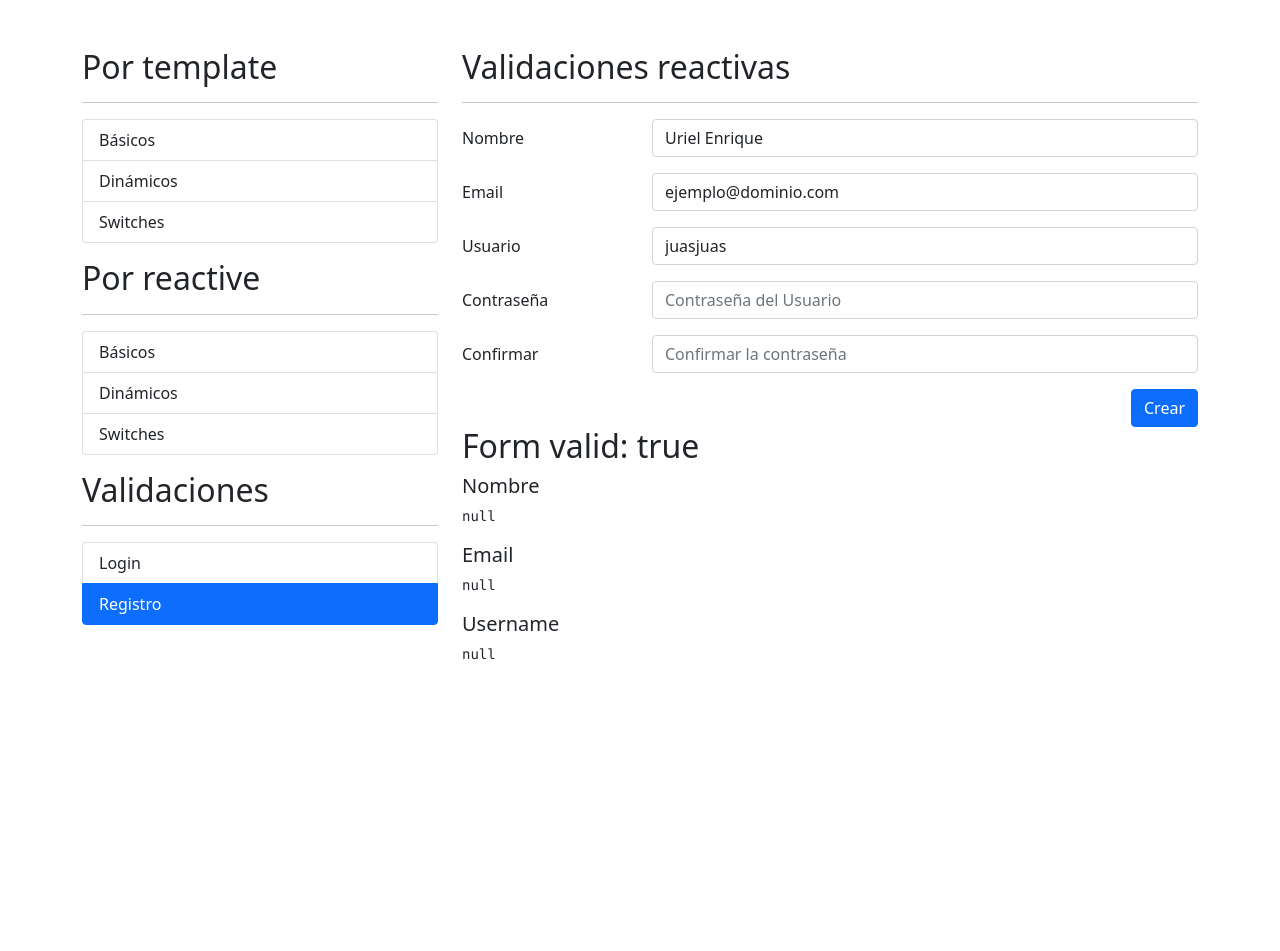
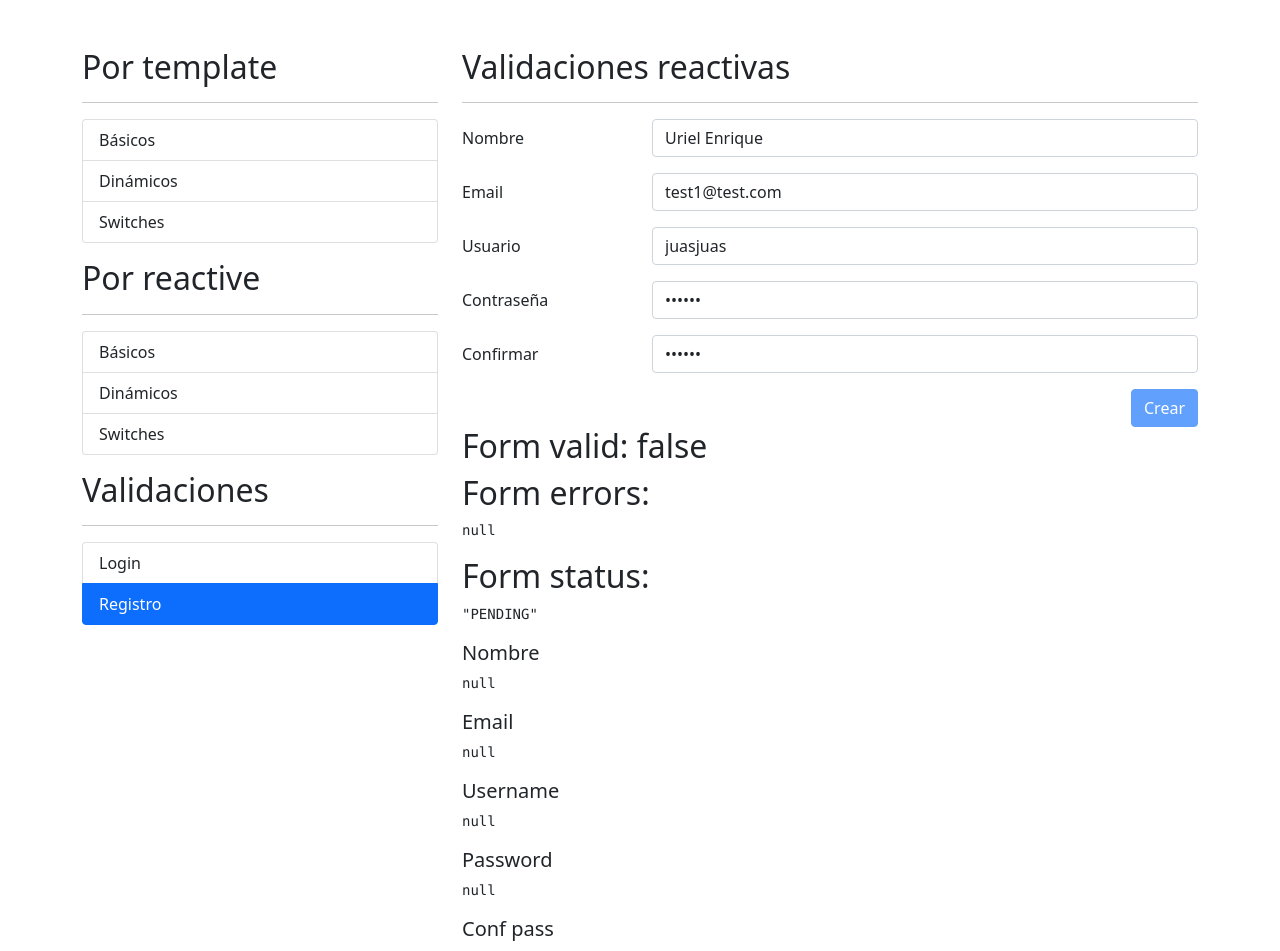
Before and after one commit to UEHG260899/angular-forms, an Angular app: page /auth/registro in a window 1280 px wide. Shown: the top 951 px of the page. Before the commit the page ends 800 px from the top, so only its background shows below. Built offline with nearby package versions, Linux system fonts and the light colour scheme; no server answers.

Commit message:
se acabo el componente del registro

```diff
--- a/src/app/app.module.ts
+++ b/src/app/app.module.ts
@@ -1,6 +1,6 @@
 import { NgModule } from '@angular/core';
 import { BrowserModule } from '@angular/platform-browser';
-
+import { HttpClientModule } from "@angular/common/http";
 import { AppRoutingModule } from './app-routing.module';
 import { AppComponent } from './app.component';
 import { SharedModule } from './shared/shared.module';
@@ -12,6 +12,7 @@ import { SharedModule } from './shared/shared.module';
   imports: [
     BrowserModule,
     AppRoutingModule,
+    HttpClientModule,
     SharedModule
   ],
   providers: [],
--- a/src/app/auth/pages/registro/registro.component.html
+++ b/src/app/auth/pages/registro/registro.component.html
@@ -21,7 +21,7 @@
                     <input type="email" class="form-control"
                         formControlName="email"
                         placeholder="Email del Usuario">
-                    <span *ngIf="campoNoValido('email')" class="form-text text-danger">El correo es obligatorio</span>
+                        <span *ngIf="campoNoValido('email')" class="form-text text-danger">{{emailErrorMsg}}</span>
                 </div>
             </div>
             <!--Username-->
@@ -39,7 +39,9 @@
                 <label class="col-sm-3 col-form-label">Contraseña</label>
                 <div class="col-sm-9">
                     <input type="password" class="form-control"
+                        formControlName="password"
                         placeholder="Contraseña del Usuario">
+                    <span *ngIf="campoNoValido('password')" class="form-text text-danger">La contraseña debe de ser mayor a 6 caracteres</span>
                 </div>
             </div>
             <!--Password Confirmar-->
@@ -47,13 +49,15 @@
                 <label class="col-sm-3 col-form-label">Confirmar</label>
                 <div class="col-sm-9">
                     <input type="password" class="form-control"
+                        formControlName="confPass"
                         placeholder="Confirmar la contraseña">
+                    <span *ngIf="campoNoValido('confPass')" class="form-text text-danger">Las contraseñas deben de ser iguales</span>
                 </div>
             </div>
 
             <div class="row">
                 <div class="col">
-                    <button class="btn btn-primary float-end" type="submit">Crear</button>
+                    <button [disabled]="miFormulario.pending" class="btn btn-primary float-end" type="submit">Crear</button>
                 </div>
             </div>
         </form>
@@ -61,6 +65,12 @@
 </div>
 
 <h2>Form valid: {{miFormulario.valid}}</h2>
+<h2>Form errors:</h2>
+<pre>{{miFormulario.errors | json}}</pre>
+
+<h2>Form status:</h2>
+<pre>{{miFormulario.status | json}}</pre>
+
 
 <h5>Nombre</h5>
 <pre>
@@ -76,3 +86,13 @@
 <pre>
 {{miFormulario.controls.username.errors | json}}
 </pre>
+
+<h5>Password</h5>
+<pre>
+{{miFormulario.controls.password.errors | json}}
+</pre>
+
+<h5>Conf pass</h5>
+<pre>
+{{miFormulario.controls.confPass.errors | json}}
+</pre>
--- a/src/app/auth/pages/registro/registro.component.ts
+++ b/src/app/auth/pages/registro/registro.component.ts
@@ -1,5 +1,7 @@
 import { Component, OnInit } from '@angular/core';
-import { FormGroup, FormBuilder, Validators, FormControl } from '@angular/forms';
+import { FormGroup, FormBuilder, Validators, Validator } from '@angular/forms';
+import { ValidatorService } from '../../../shared/validator/validator.service';
+import { EmailValidatorService } from '../../../shared/validator/email-validator.service';
 
 @Component({
   selector: 'app-registro',
@@ -8,34 +10,40 @@ import { FormGroup, FormBuilder, Validators, FormControl } from '@angular/forms'
   ]
 })
 export class RegistroComponent implements OnInit {
+  miFormulario: FormGroup = this.fb.group({
+    nombre : [ '', [Validators.required, Validators.pattern(this.validatorService.nombreApellidoPattern)] ],
+    email : ['', [Validators.required, Validators.pattern(this.validatorService.emailPattern)], [this.emailValidator]],
+    username : ['', [Validators.required, this.validatorService.noPuedeSerRaxxus]],
+    password : ['', [Validators.required, Validators.minLength(6)]],
+    confPass : ['', [Validators.required]]
+  }, {
+    validators: [this.validatorService.camposIguales('password', 'confPass')]
+  });
 
-  nombreApellidoPatter: string = '([a-zA-Z]+) ([a-zA-Z]+)';
-  emailPattern: string = "^[a-z0-9._%+-]+@[a-z0-9.-]+\\.[a-z]{2,4}$";
+  get emailErrorMsg(): string{
+    const errors = this.miFormulario.get('email')?.errors;
+    if(errors?.required){
+      return 'El email es obligatorio';
+    }else if(errors?.emailTomado){
+      return 'El email ya fue tomado'
+    }else if(errors?.pattern){
+      return 'No tiene un formato de correo';
+    }
 
-  noPuedeSerRaxxus( control : FormControl ){
-    const valor: string = control.value?.trim().toLowerCase();
-    if(valor === 'raxxus'){
-      return {
-        noRaxxus : true
-      }
-    }else{
-      return null;
-    }
+    return 'Hola mundo';
   }
 
-  miFormulario: FormGroup = this.fb.group({
-    nombre : [ '', [Validators.required, Validators.pattern(this.nombreApellidoPatter)] ],
-    email : ['', [Validators.required, Validators.pattern(this.emailPattern)]],
-    username : ['', [Validators.required, this.noPuedeSerRaxxus]]
-  });
-
-  constructor(private fb: FormBuilder) { }
+  constructor(private fb: FormBuilder,
+              private validatorService: ValidatorService,
+              private emailValidator: EmailValidatorService) { }
 
   ngOnInit(): void {
     this.miFormulario.reset({
       nombre : 'Uriel Enrique',
-      email : 'ejemplo@dominio.com',
-      username : 'juasjuas'
+      email : 'test1@test.com',
+      username : 'juasjuas',
+      password : '123456',
+      confPass : '123456'
     });
   }
 
--- /dev/null
+++ b/src/app/shared/validator/email-validator.service.ts
@@ -0,0 +1,26 @@
+import { HttpClient } from '@angular/common/http';
+import { Injectable } from '@angular/core';
+import { AbstractControl, AsyncValidator, ValidationErrors } from '@angular/forms';
+import { Observable } from 'rxjs';
+import { map, delay } from 'rxjs/operators';
+
+@Injectable({
+  providedIn: 'root'
+})
+export class EmailValidatorService implements AsyncValidator{
+
+  constructor(private _http: HttpClient) { }
+
+
+  validate(control: AbstractControl): Observable<ValidationErrors | null> {
+    const email = control.value;
+    console.log(email);
+    return this._http.get<any[]>(`http://localhost:3000/usuarios?q=${email}`)
+                    .pipe(
+                      delay(3000),
+                      map( resp => {
+                        return (resp.length === 0) ? null : {emailTomado : true}
+                      })
+                    );
+  }
+}
--- /dev/null
+++ b/src/app/shared/validator/validator.service.ts
@@ -0,0 +1,42 @@
+import { Injectable } from '@angular/core';
+import { AbstractControl, FormControl, ValidationErrors } from '@angular/forms';
+
+@Injectable({
+  providedIn: 'root'
+})
+export class ValidatorService {
+
+  public nombreApellidoPattern: string = '([a-zA-Z]+) ([a-zA-Z]+)';
+  public emailPattern: string = "^[a-z0-9._%+-]+@[a-z0-9.-]+\\.[a-z]{2,4}$";
+
+  constructor() { }
+
+ noPuedeSerRaxxus( control : FormControl ): ValidationErrors | null{
+    const valor: string = control.value?.trim().toLowerCase();
+    if(valor === 'raxxus'){
+      return {
+        noRaxxus : true
+      }
+    }else{
+      return null;
+    }
+  }
+
+  camposIguales(campo1 : string, campo2: string){
+    return (formGroup : AbstractControl): ValidationErrors | null => {
+      const pass1 = formGroup.get(campo1)?.value;
+      const pass2 = formGroup.get(campo2)?.value;
+
+      if(pass1 !== pass2){
+        formGroup.get(campo2)?.setErrors({noIguales : true});
+        return {noIguales : true}
+      }else{
+        formGroup.get(campo2)?.setErrors(null);
+      }
+
+      return null;
+    };
+  }
+
+
+}
```
Also changed, not shown: src/app/shared/validator/validaciones.ts (added, +15 -0 lines).
